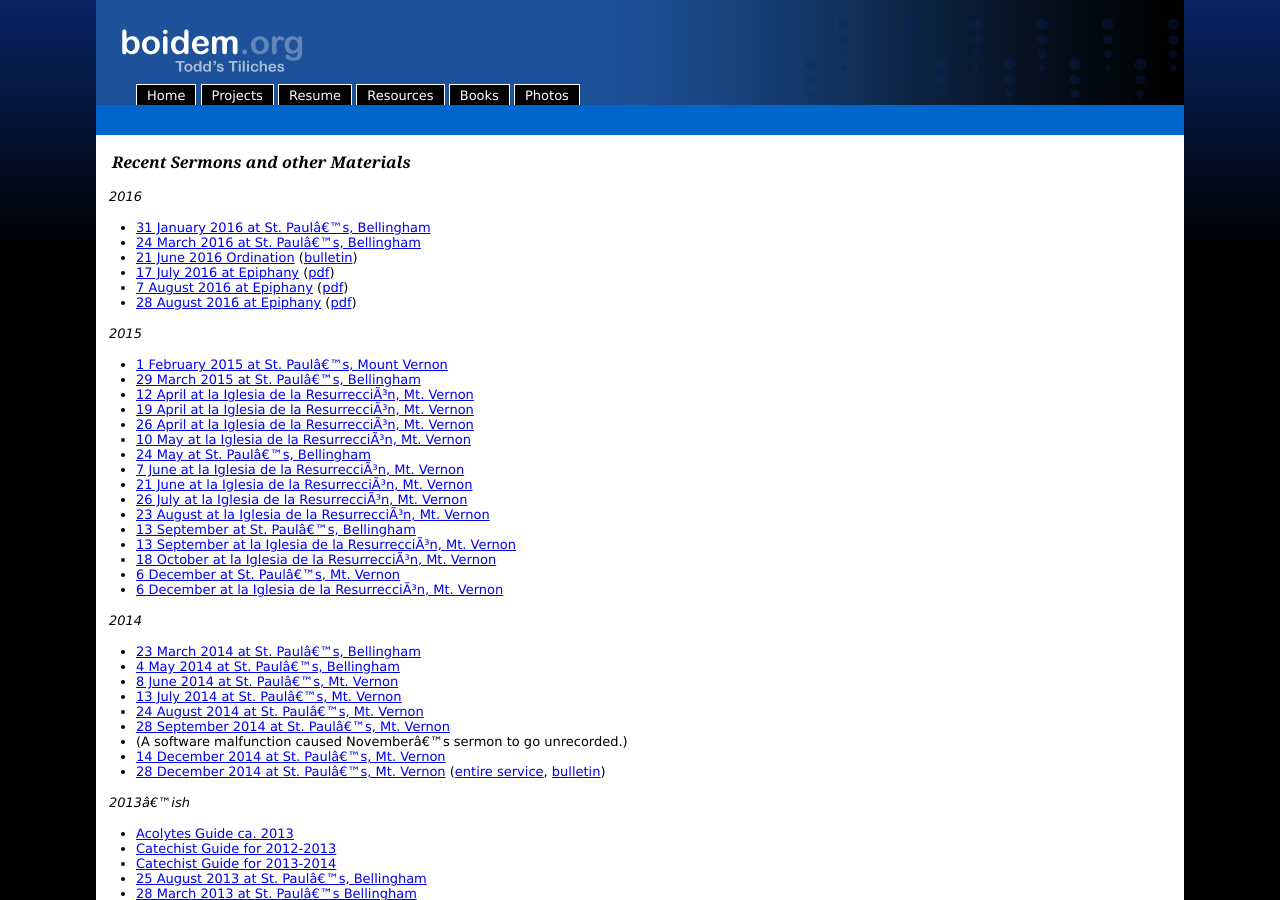
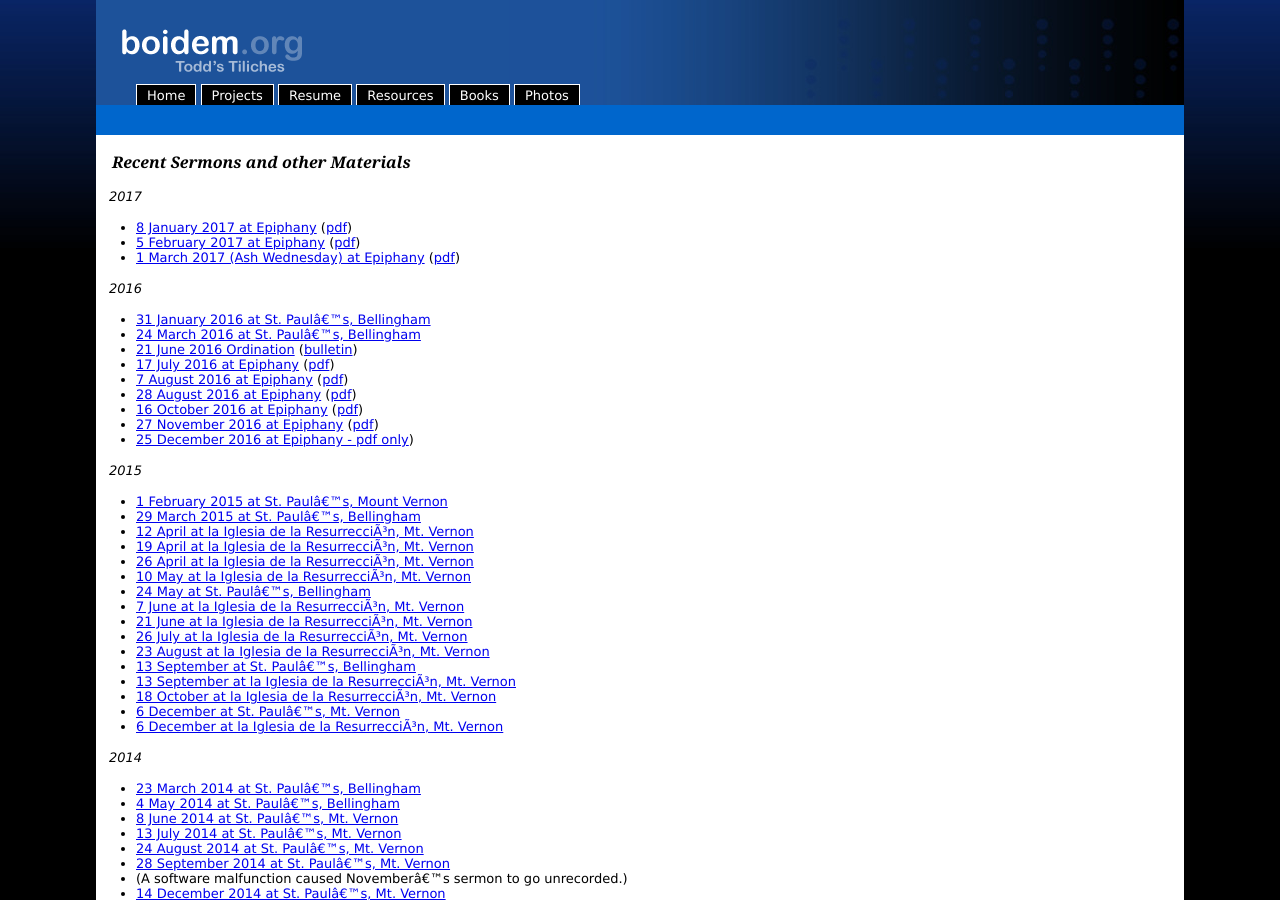
Before and after one commit to toddfoster/toddfoster.github.com, a Jekyll site: the page built from projects.md, in a window 1280 px wide and 900 px high. Built offline with Jekyll 4.4.1, drawn with Linux system fonts in a browser that asks for light colours; grey boxes are pictures that could not be loaded.

Commit message:
Update sermons

```diff
--- a/projects.md
+++ b/projects.md
@@ -5,6 +5,12 @@ layout: default
 
 Recent Sermons and other Materials
 ----------------------------------
+
+*2017*
+* [8 January 2017 at Epiphany](http://cdn.boidem.org/2017/Epiphany20170108.mp3) ([pdf](http://cdn.boidem.org/2017/Epiphany-1A-20170108.pdf))
+* [5 February 2017 at Epiphany](http://cdn.boidem.org/2017/Epiphany20170205.mp3) ([pdf](http://cdn.boidem.org/2017/Epiphany-5A-20170205.pdf))
+* [1 March 2017 (Ash Wednesday) at Epiphany](http://cdn.boidem.org/2017/Epiphany20170301.mp3) ([pdf](http://cdn.boidem.org/2017/AshWed-2017.pdf))
+
 
 *2016*
 
@@ -14,6 +20,9 @@ Recent Sermons and other Materials
 * [17 July 2016 at Epiphany](http://cdn.boidem.org/2016/Epiphany20160717.mp3) ([pdf](http://cdn.boidem.org/2016/Epiphany20160717.pdf))
 * [7 August 2016 at Epiphany](http://cdn.boidem.org/2016/Epiphany20160807.mp3) ([pdf](http://cdn.boidem.org/2016/Epiphany20160807.pdf))
 * [28 August 2016 at Epiphany](http://cdn.boidem.org/2016/Epiphany20160828.mp3) ([pdf](http://cdn.boidem.org/2016/Epiphany20160828.pdf))
+* [16 October 2016 at Epiphany](http://cdn.boidem.org/2016/Epiphany20161016.mp3) ([pdf](http://cdn.boidem.org/2016/Epiphany20161016.pdf))
+* [27 November 2016 at Epiphany](http://cdn.boidem.org/2016/Epiphany20161127.mp3) ([pdf](http://cdn.boidem.org/2016/Epiphany20161127.pdf))
+* [25 December 2016 at Epiphany - pdf only](http://cdn.boidem.org/2016/Epiphany20161225.pdf))
 
 
 *2015*
```
